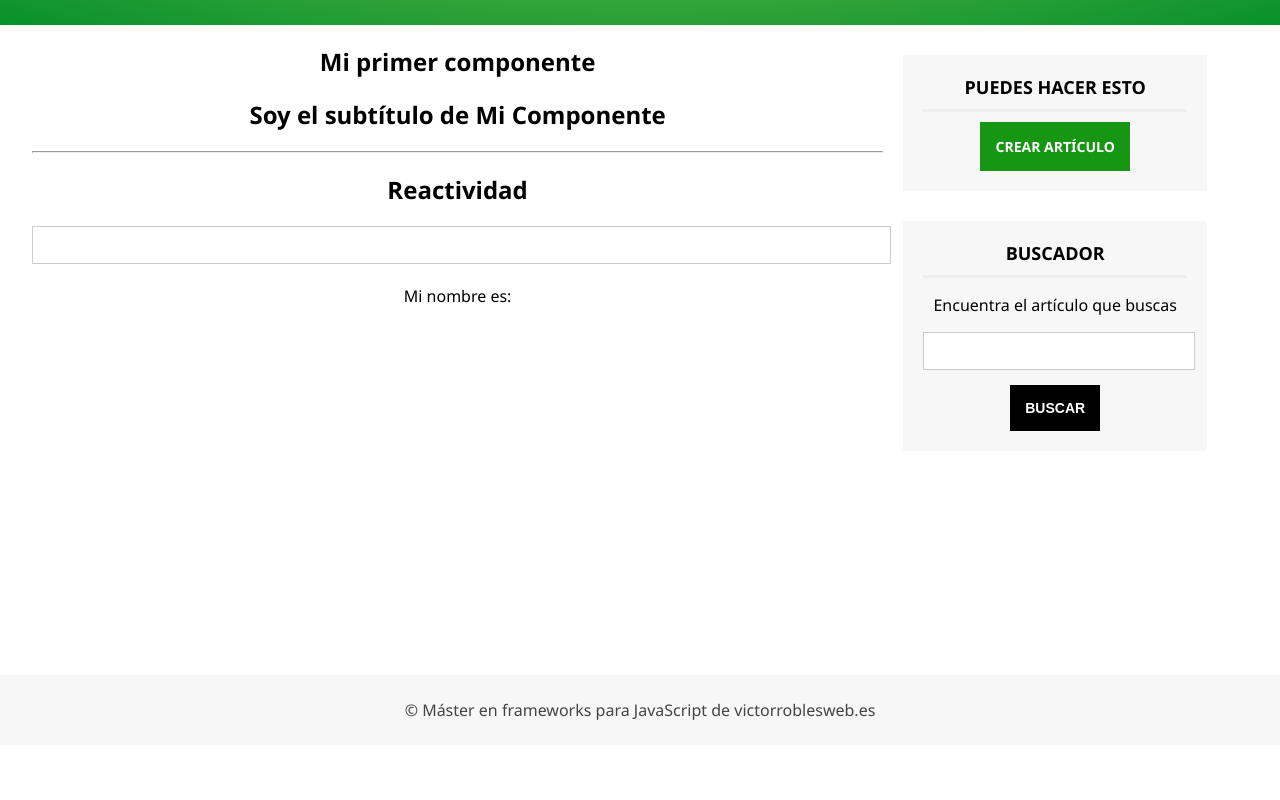
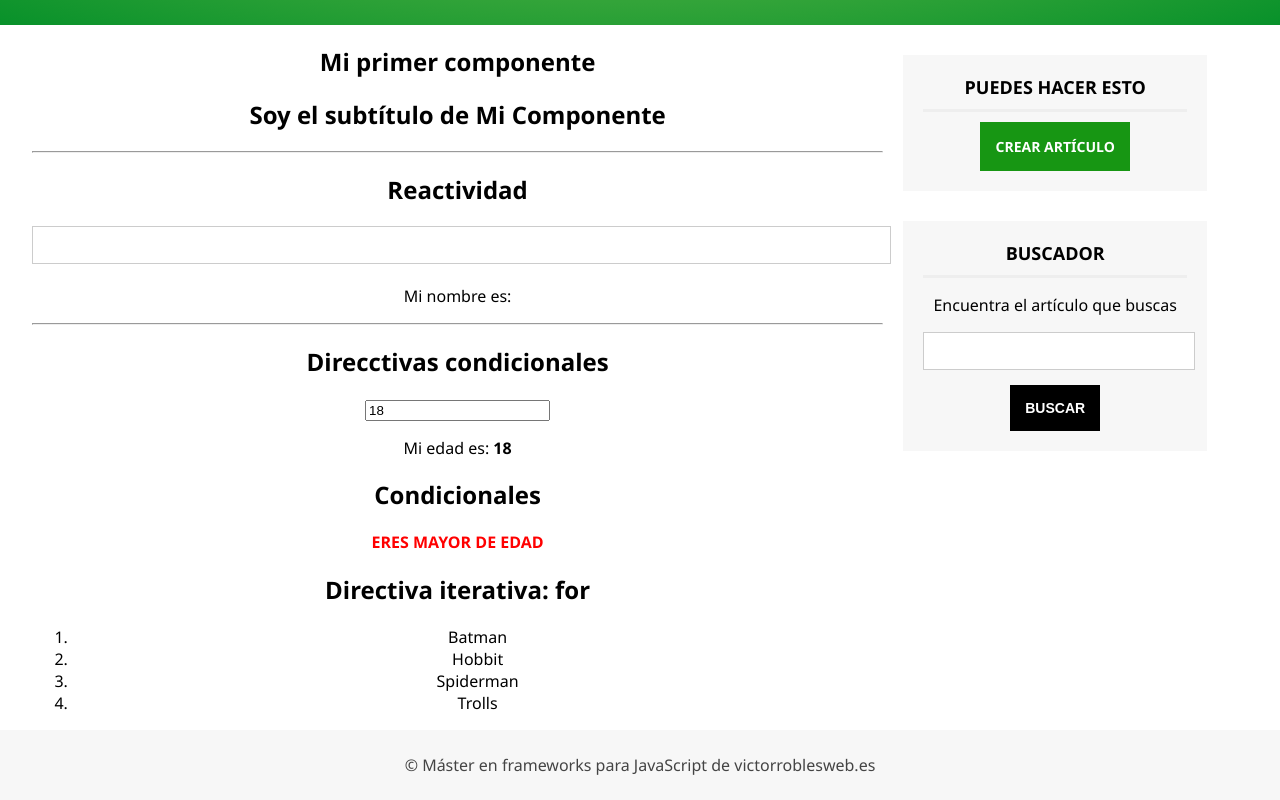
Before and after one commit to spectermagicc/aprendiendovue, a Vue app: page /mi-componente in a window 1280 px wide. Shown: the part 451-1251 px from the top of the page. Before the commit the page ends 1196 px from the top, so only its background shows below. Built offline with nearby package versions, Linux system fonts and the light colour scheme.

Commit message:
Agregando un componente nuevo llamado Peliculas.vue, actualizando el Header.vue

```diff
--- a/src/assets/css/styles.css
+++ b/src/assets/css/styles.css
@@ -88,6 +88,11 @@ body {
     text-decoration: none;
     color: #444;
     transition: 300ms all;
+}
+
+.mensajeDanger {
+    color: red;
+    text-transform: uppercase;
 }
 
 #menu a:hover,
--- a/src/components/MiComponente.vue
+++ b/src/components/MiComponente.vue
@@ -8,6 +8,23 @@
       <h2>Reactividad</h2>
       <input type="text" v-model="nombre" />
       <p>Mi nombre es: <strong>{{nombre}}</strong></p>
+      <hr />
+
+      <h2>Direcctivas condicionales</h2>
+      <input type="number" v-model="edad" />
+      <p>Mi edad es: <strong>{{edad}}</strong></p>
+
+      <h2>Condicionales</h2>
+      <strong v-if="edad < 0" class="mensajeDanger" >Edad no puede ser menor a 0</strong>
+      <strong v-else-if="edad >= 0 && edad < 18" class="mensajeDanger">Eres menor de edad</strong>
+      <strong v-else class="mensajeDanger">Eres mayor de edad</strong>
+
+      <h2>Directiva iterativa: for</h2>
+      <ol>
+        <li v-for="pelicula in peliculas" :key="pelicula" >
+          {{pelicula}}
+        </li>
+      </ol>
     </div>
   </section>
 </template>
@@ -20,7 +37,14 @@ export default {
     return {
       titulo: "Mi primer componente",
       subtitulo: "Soy el subtítulo de Mi Componente",
-      nombre: ""
+      nombre: "",
+      edad: 18,
+      peliculas: [
+        'Batman',
+        'Hobbit',
+        'Spiderman',
+        'Trolls'
+      ]
     };
   },
 };
```
